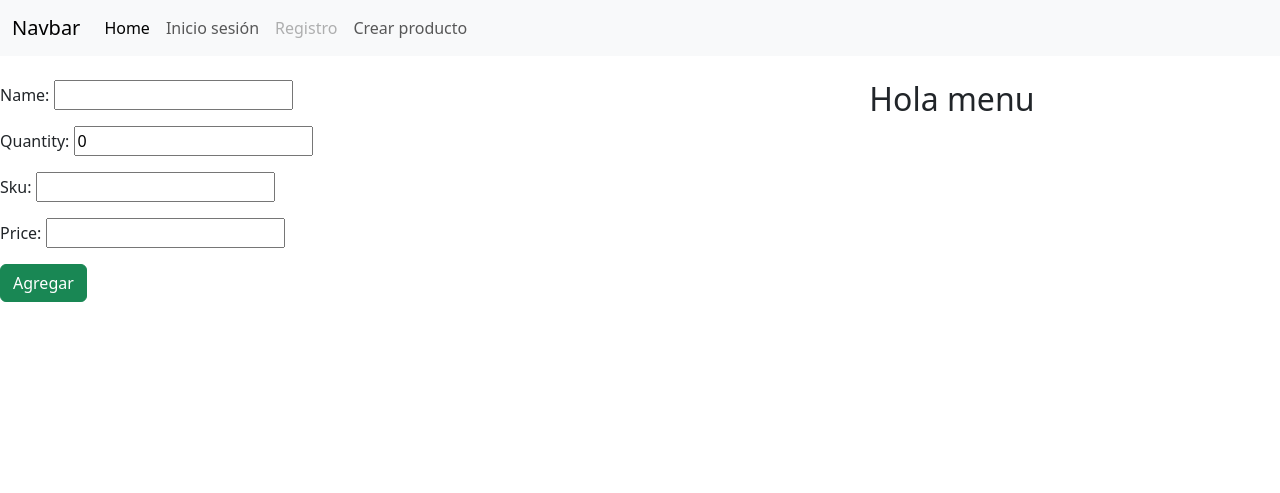
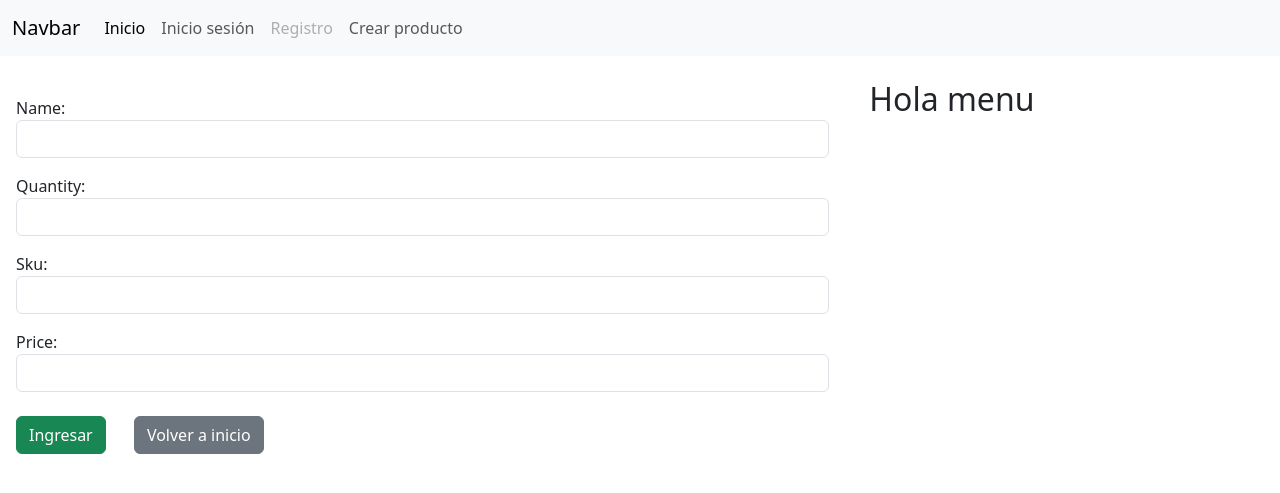
Before and after one commit to matias-user/inventory-management, a Django app: page /create/ in a window 1280 px wide. Shown: the top 493 px of the page. Run offline with Django 5.2, Linux system fonts and the light colour scheme; some libraries are stand-ins or nearby versions.

Commit message:
Se agrega botón volver en crear producto, se comienza implementación de botón borrar en home, listado de producto, para lanzar un modal. Y se agregaron las clases de bootstrap al form de crear producto

```diff
--- a/inventory/forms.py
+++ b/inventory/forms.py
@@ -3,7 +3,10 @@ from django import forms
 
 
 class ProductForm(forms.ModelForm):
-    price = forms.IntegerField()
+    price = forms.IntegerField(widget=forms.NumberInput(attrs={'class':'form-control'}))
+    name = forms.CharField( widget=forms.TextInput(attrs={'class':'form-control'}) )
+    quantity = forms.IntegerField(widget=forms.NumberInput(attrs={'class':'form-control'}))
+    sku = forms.CharField( widget=forms.TextInput(attrs={'class':'form-control'}) )
 
     class Meta:
         model = Product
--- a/inventory/templates/inventory/base.html
+++ b/inventory/templates/inventory/base.html
@@ -13,5 +13,6 @@
         {% block content %}{% endblock %}
         {% include 'inventory/menuFilters.html' %}
     </main>
+
 </body>
 </html>
--- a/inventory/templates/inventory/createProduct.html
+++ b/inventory/templates/inventory/createProduct.html
@@ -1,10 +1,11 @@
 {% extends 'inventory/base.html' %}
 {% block content %}
 <div  class="col-8" >
-    <form class="form" action="" method="POST" >
+    <form class="m-3" action="" method="POST" >
         {% csrf_token %}
         {{form.as_p}}
-        <button class="btn btn-success" type="submit" >Agregar</button>
+        <button class="btn btn-success mt-2" type="submit" >Ingresar</button>
+        <a class="btn btn-secondary mt-2 ms-4" href="{% url 'inventory:home' %}" >Volver a inicio</a>
     </form>
 </div>
 {% endblock %}
--- a/inventory/templates/inventory/nav.html
+++ b/inventory/templates/inventory/nav.html
@@ -5,7 +5,7 @@
     <div class="collapse navbar-collapse" id="navbarNav">
       <ul class="navbar-nav">
         <li class="nav-item">
-          <a class="nav-link active" aria-current="page" href="{% url 'inventory:home' %}">Home</a>
+          <a class="nav-link active" aria-current="page" href="{% url 'inventory:home' %}">Inicio</a>
         </li>
         <li class="nav-item">
           <a class="nav-link" aria-disabled="true">Inicio sesión</a>
--- a/inventory/views.py
+++ b/inventory/views.py
@@ -34,5 +34,9 @@ def listProduct(request):
             'product':product,
             'price': price.amount if price else None
         })
-    print( products_with_price )
     return render(request, 'inventory/home.html',{'products_with_price':products_with_price})
+
+
+def deleteProduct(request):
+
+    return render(request)
```
Also changed, not shown: inventory/templates/inventory/home.html (+27 -2 lines).
